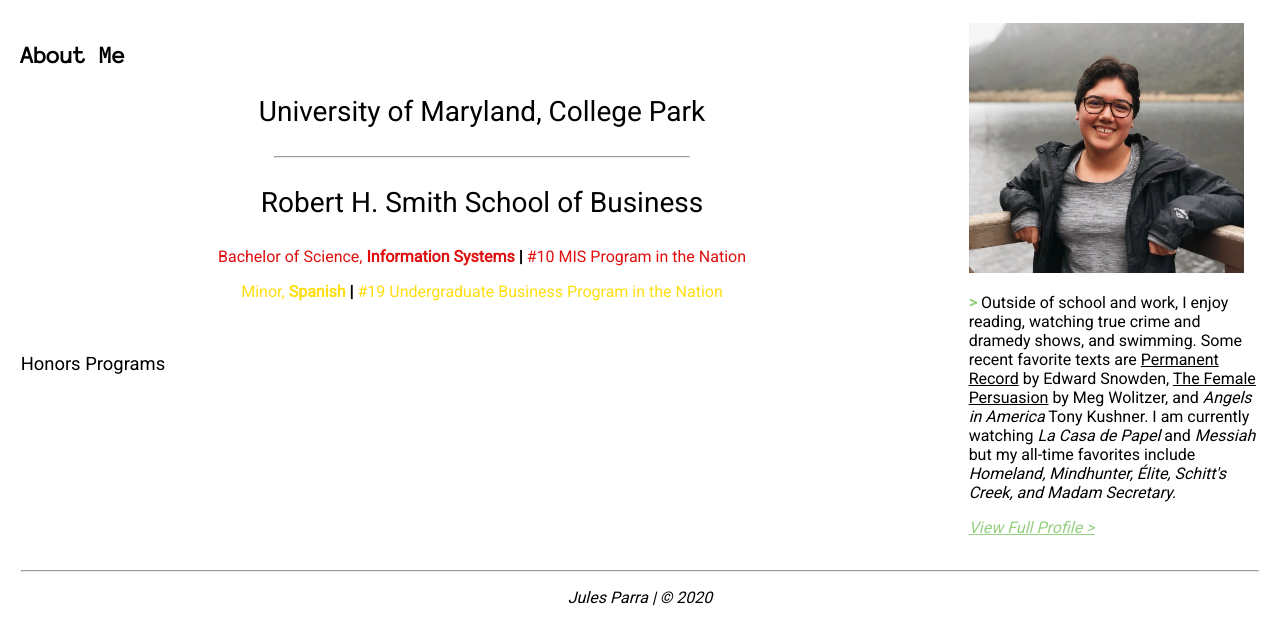
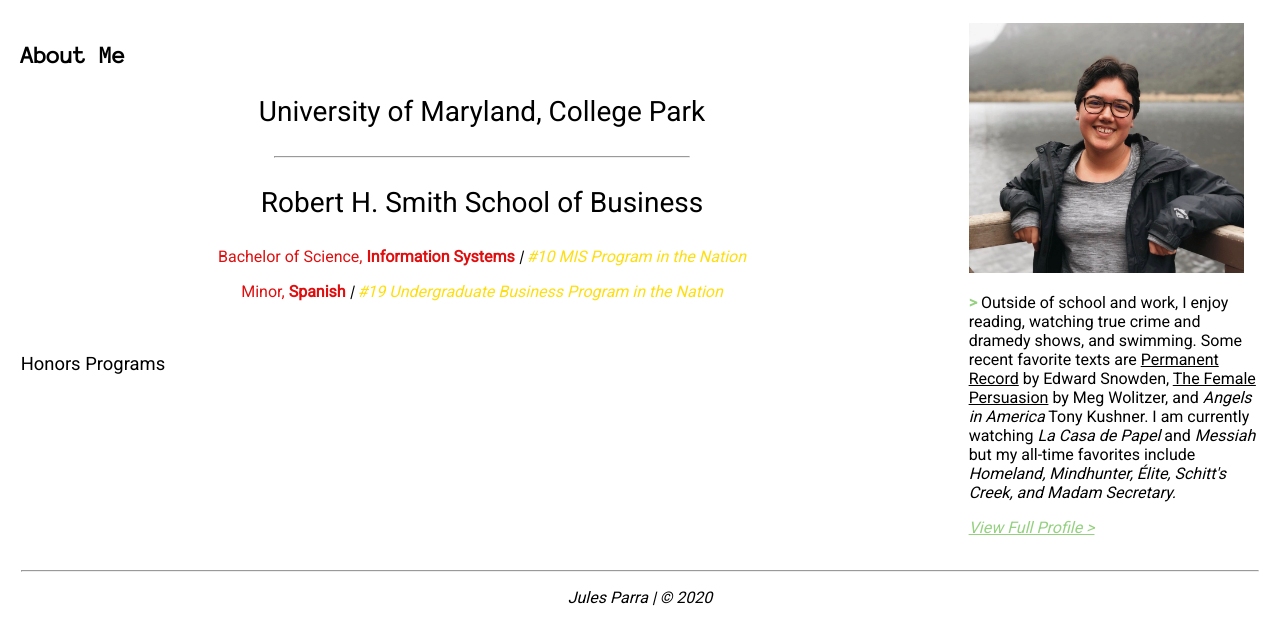
Before and after one commit to julesparra/portfolio, a plain HTML site: page about.html in a window 1280 px wide. Shown: the part 181-817 px from the top of the page. Drawn offline with Linux system fonts and the light colour scheme.

Commit message:
Update about.html

```diff
--- a/about.html
+++ b/about.html
@@ -51,8 +51,8 @@
         <hr width="45%">
         <p style="font-size: 175%; font-weight: 200%;">Robert H. Smith School of Business</p>
 
-        <p style="color: #DF0F0F">Bachelor of Science, <b>Information Systems</b> <b style="color: #000">|</b> #10 MIS Program in the Nation</p>
-        <p style="color: #FFDE11">Minor, <b>Spanish</b> <b style="color: #000">|</b> #19 Undergraduate Business Program in the Nation</p>
+        <p style="color: #DF0F0F">Bachelor of Science, <b>Information Systems</b> <em style="color: #000">|</em> <em style="color: #FFDE11">#10 MIS Program in the Nation</em></p>
+        <p style="color: #DF0F0F">Minor, <b>Spanish</b> <em style="color: #000">|</em> <em style="color: #FFDE11">#19 Undergraduate Business Program in the Nation</em></p>
     </div>
 
     </br>
```
